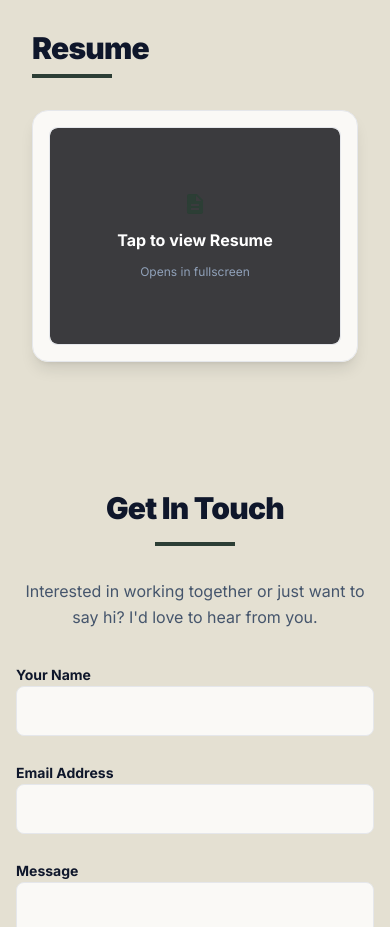
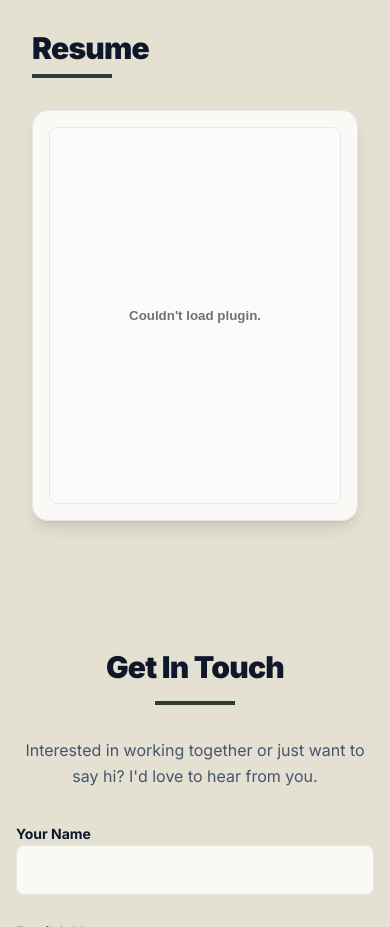
Before and after one commit to mmuthupandi/Portfolio, a React (Vite) app: page / in a window 390 px wide. Shown: the part 4600-5527 px from the top of the page. Built offline with nearby package versions, Linux system fonts and the light colour scheme; no server answers.

Commit message:
resume changed

```diff
--- a/src/components/ResumeSection.jsx
+++ b/src/components/ResumeSection.jsx
@@ -20,27 +20,15 @@ const ResumeSection = () => {
 
                         {/* Resume PDF Embed - Visible on all screens */}
                         <div
-                            className="w-full relative overflow-hidden rounded-lg border border-gray-200 dark:border-white/20 bg-gray-50 dark:bg-zinc-800 sm:aspect-[1/1.414]"
+                            className="w-full relative overflow-hidden rounded-lg border border-gray-200 dark:border-white/20 bg-gray-50 dark:bg-zinc-800"
+                            style={{ aspectRatio: '8.5 / 11' }}
                         >
-                            {/* Desktop embed (native view) */}
                             <embed
-                                src="/resume.pdf#toolbar=0&navpanes=0&scrollbar=0&view=FitH"
+                                src="/resume.pdf?v=2#toolbar=0&navpanes=0&scrollbar=0&view=FitH"
                                 type="application/pdf"
-                                className="hidden sm:block absolute top-0 left-0 w-full h-full"
+                                className="absolute top-0 left-0 w-full h-full"
                                 aria-label="Resume PDF"
                             />
-                            {/* Mobile: tappable overlay that opens PDF fullscreen */}
-                            <a
-                                href="/resume.pdf"
-                                target="_blank"
-                                rel="noopener noreferrer"
-                                className="sm:hidden w-full flex flex-col items-center justify-center gap-3 py-16 bg-zinc-800/90 hover:bg-zinc-700/90 transition-colors rounded-lg"
-                                aria-label="Open resume fullscreen"
-                            >
-                                <span className="material-icons text-primary text-6xl">description</span>
-                                <span className="text-white font-bold text-base">Tap to view Resume</span>
-                                <span className="text-slate-400 text-xs">Opens in fullscreen</span>
-                            </a>
                         </div>
 
                     </div>
```
